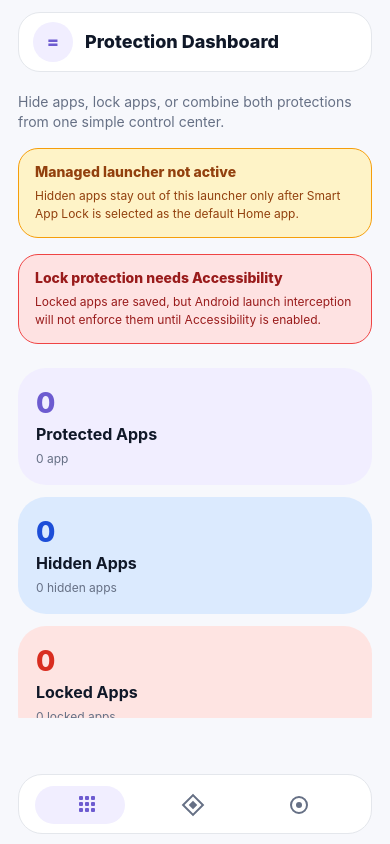
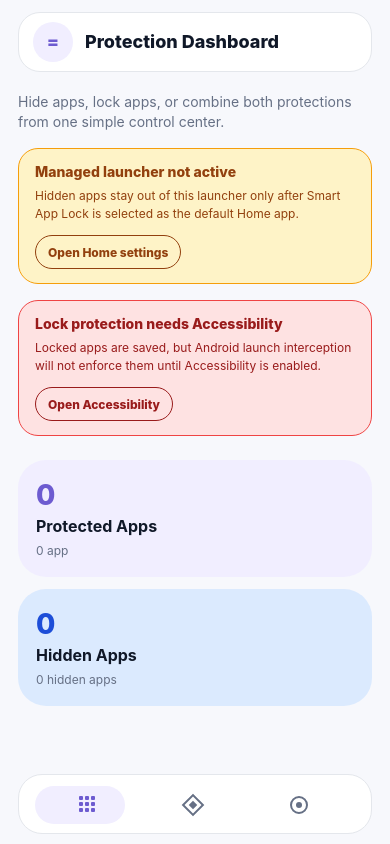
Before and after one commit to Sruwat/Security_system, a React Native app: screen /PrivateHome in a window 390 px wide. Built offline with nearby package versions, Linux system fonts and the light colour scheme.

Commit message:
Add direct dashboard permission shortcuts

```diff
--- a/src/screens/private-home/PrivateHomeScreen.tsx
+++ b/src/screens/private-home/PrivateHomeScreen.tsx
@@ -72,6 +72,36 @@ function QuickAction(props: {
       ]}>
       <Text style={[styles.quickActionTitle, {color: props.palette.textPrimary}]}>{props.title}</Text>
       <Text style={[styles.quickActionSubtitle, {color: props.palette.textSecondary}]}>{props.subtitle}</Text>
+    </Pressable>
+  );
+}
+
+function PermissionBanner(props: {
+  title: string;
+  body: string;
+  actionLabel: string;
+  onPress: () => void;
+  backgroundColor: string;
+  borderColor: string;
+  titleColor: string;
+  bodyColor: string;
+}) {
+  return (
+    <Pressable
+      onPress={props.onPress}
+      style={({pressed}) => [
+        styles.warningCard,
+        {
+          backgroundColor: props.backgroundColor,
+          borderColor: props.borderColor,
+          opacity: pressed ? 0.96 : 1,
+        },
+      ]}>
+      <Text style={[styles.warningTitle, {color: props.titleColor}]}>{props.title}</Text>
+      <Text style={[styles.warningBody, {color: props.bodyColor}]}>{props.body}</Text>
+      <View style={[styles.warningActionPill, {borderColor: props.titleColor}]}>
+        <Text style={[styles.warningActionText, {color: props.titleColor}]}>{props.actionLabel}</Text>
+      </View>
     </Pressable>
   );
 }
@@ -243,6 +273,16 @@ export function PrivateHomeScreen() {
     });
   }, [navigation]);
 
+  const openPermissionSetting = React.useCallback(async (settingsAction: string) => {
+    try {
+      await nativeBridge.openSystemSetting(settingsAction);
+    } catch (error) {
+      Alert.alert('Unable to open settings', error instanceof Error ? error.message : 'Android settings could not be opened.');
+    }
+  }, []);
+
+  const hasPermissionIssue = launcherStatus?.status !== 'enabled' || accessibilityStatus?.status !== 'enabled';
+
   return (
     <FigmaRootLayout
       variant="light"
@@ -267,21 +307,29 @@ export function PrivateHomeScreen() {
         </Text>
 
         {launcherStatus?.status !== 'enabled' ? (
-          <View style={[styles.warningCard, {backgroundColor: '#FEF3C7', borderColor: '#F59E0B'}]}>
-            <Text style={[styles.warningTitle, {color: '#92400E'}]}>Managed launcher not active</Text>
-            <Text style={[styles.warningBody, {color: '#92400E'}]}>
-              Hidden apps stay out of this launcher only after Smart App Lock is selected as the default Home app.
-            </Text>
-          </View>
+          <PermissionBanner
+            title="Managed launcher not active"
+            body="Hidden apps stay out of this launcher only after Smart App Lock is selected as the default Home app."
+            actionLabel="Open Home settings"
+            onPress={() => void openPermissionSetting('home')}
+            backgroundColor="#FEF3C7"
+            borderColor="#F59E0B"
+            titleColor="#92400E"
+            bodyColor="#92400E"
+          />
         ) : null}
 
         {accessibilityStatus?.status !== 'enabled' ? (
-          <View style={[styles.warningCard, {backgroundColor: '#FEE2E2', borderColor: '#EF4444'}]}>
-            <Text style={[styles.warningTitle, {color: '#991B1B'}]}>Lock protection needs Accessibility</Text>
-            <Text style={[styles.warningBody, {color: '#991B1B'}]}>
-              Locked apps are saved, but Android launch interception will not enforce them until Accessibility is enabled.
-            </Text>
-          </View>
+          <PermissionBanner
+            title="Lock protection needs Accessibility"
+            body="Locked apps are saved, but Android launch interception will not enforce them until Accessibility is enabled."
+            actionLabel="Open Accessibility"
+            onPress={() => void openPermissionSetting('accessibility')}
+            backgroundColor="#FEE2E2"
+            borderColor="#EF4444"
+            titleColor="#991B1B"
+            bodyColor="#991B1B"
+          />
         ) : null}
 
         <View style={styles.statsRow}>
@@ -340,6 +388,14 @@ export function PrivateHomeScreen() {
             onPress={openSecretAccess}
             palette={palette}
           />
+          {hasPermissionIssue ? (
+            <QuickAction
+              title="Fix Permissions"
+              subtitle="Open Android settings for Accessibility, Home launcher, and protection requirements."
+              onPress={() => navigation.navigate('PrivacyCenter')}
+              palette={palette}
+            />
+          ) : null}
         </View>
 
         <View style={[styles.sectionCard, {backgroundColor: palette.surface, borderColor: palette.border}]}>
@@ -457,6 +513,20 @@ const styles = StyleSheet.create({
     marginTop: 6,
     fontSize: 12,
     lineHeight: 18,
+  },
+  warningActionPill: {
+    marginTop: 12,
+    alignSelf: 'flex-start',
+    minHeight: 34,
+    borderRadius: 17,
+    borderWidth: 1,
+    paddingHorizontal: 12,
+    justifyContent: 'center',
+  },
+  warningActionText: {
+    fontSize: 12,
+    fontWeight: '800',
+    lineHeight: 15,
   },
   statsRow: {
     marginTop: 24,
```
